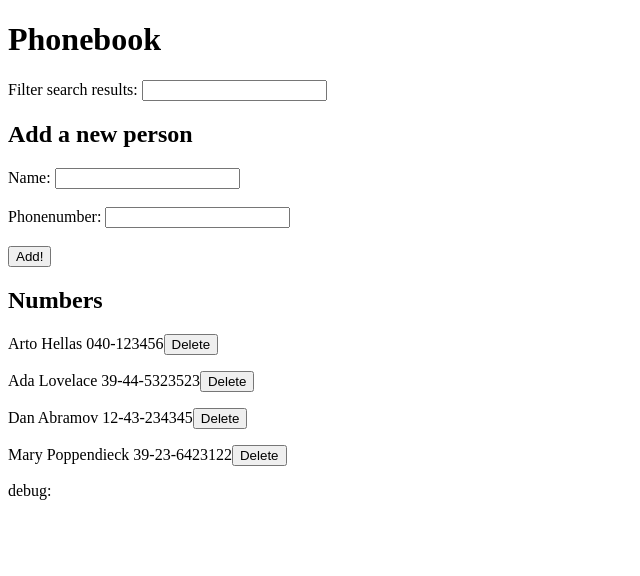
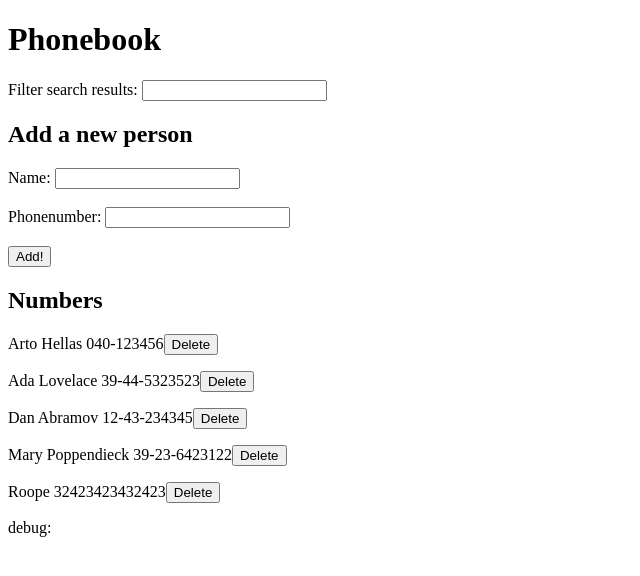
Before and after one commit to Krediann/returnrepositoryFSO, a React (Create React App) app in the folder osa2/puhelinluettelo-rl/: page / in a window 1280 px wide. Shown: the top 576 px of the page, without its empty margins (0-640 px from the left). Built offline with nearby package versions, Linux system fonts and the light colour scheme; data requests are answered from the project's data file.

Commit message:
Task 2-15

```diff
--- a/osa2/puhelinluettelo-rl/db.json
+++ b/osa2/puhelinluettelo-rl/db.json
@@ -19,6 +19,11 @@
       "name": "Mary Poppendieck",
       "number": "39-23-6423122",
       "id": 4
+    },
+    {
+      "name": "Roope",
+      "number": "32423423432423",
+      "id": 5
     }
   ]
 }
--- a/osa2/puhelinluettelo-rl/src/App.js
+++ b/osa2/puhelinluettelo-rl/src/App.js
@@ -34,20 +34,31 @@ const App = () => {
       name: newName,
       number: newNumber
     }
-
     const isCopy = persons.find(({name}) => name === newName)
     if (!isCopy){
       personsService
         .create(newPerson)
-        .then(res => {
-          setPersons([...persons, newPerson]);
+        .then(returnedPerson => {
+          setPersons([...persons, returnedPerson]);
       })
     }
     else {
-      alert(`${newName} is already added to phonebook! Haha >:)`)
+      updatePerson(isCopy.id)
     }
     setNewName("")
     setNewNumber("")
+  }
+
+  const updatePerson = (id) => {
+    if (window.confirm(`${newName} is already added to phonebook! Replace the old number with a new one?`) === true){
+      const person = persons.find(p => p.id === id)
+      const changedperson = {...person, number: newNumber}
+      personsService
+      .update(id, changedperson)
+      .then(returnedPerson => {
+        setPersons(persons.map(person => person.id !== id ? person : returnedPerson))
+      })
+    }
   }
 
   const deletePerson = (id, name) => {
@@ -59,6 +70,7 @@ const App = () => {
       })
     }
   }
+
   const handleNameChange = (e) => {
     setNewName(e.target.value)
   }
--- a/osa2/puhelinluettelo-rl/src/components/Display.js
+++ b/osa2/puhelinluettelo-rl/src/components/Display.js
@@ -8,7 +8,7 @@ const Button = (props) =>{
 
 const Display = (props) => {
   const persons = props.persons
-  const filter = props.filter
+  const {filter = "" } = props
   const deletePerson = props.deletePerson
   const filterPersons = (arr, filter) => {
     return arr.filter((person) => person.name.toLowerCase().includes(filter.toLowerCase()));
--- a/osa2/puhelinluettelo-rl/src/services/persons.js
+++ b/osa2/puhelinluettelo-rl/src/services/persons.js
@@ -12,12 +12,18 @@ const create = newObject => {
 }
 
 const del = (id, name) => {
-  const req = axios.delete(baseUrl+"/"+id)
+  const req = axios.delete(`${baseUrl}/${id}`)
+  return req.then(res => res.data)
+}
+
+const update = (id, newObject) => {
+  const req = axios.put(`${baseUrl}/${id}`, newObject)
   return req.then(res => res.data)
 }
 
 export default {
   getAll: getAll,
   create: create,
-  del: del
+  del: del,
+  update: update
 }
```
